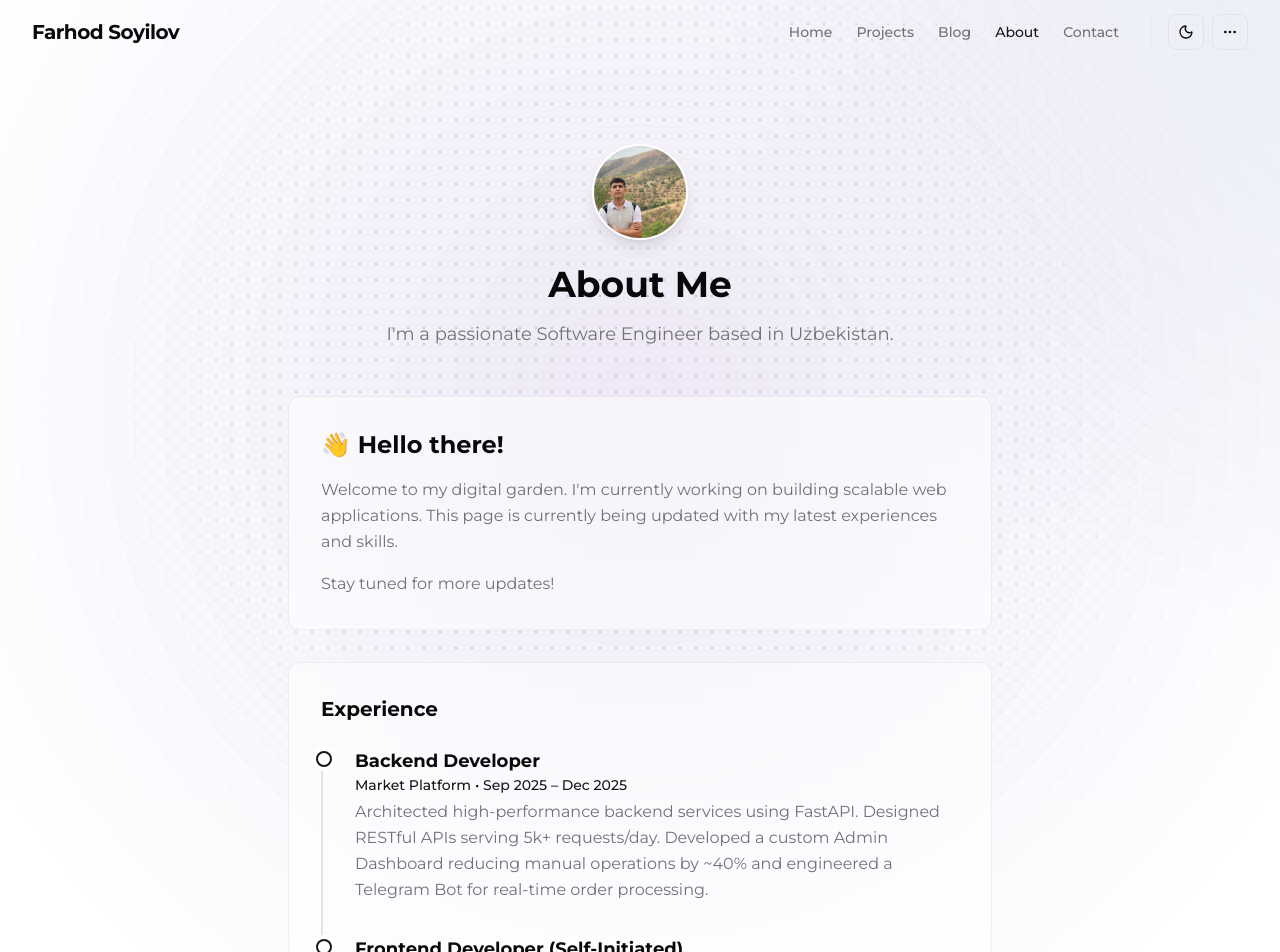
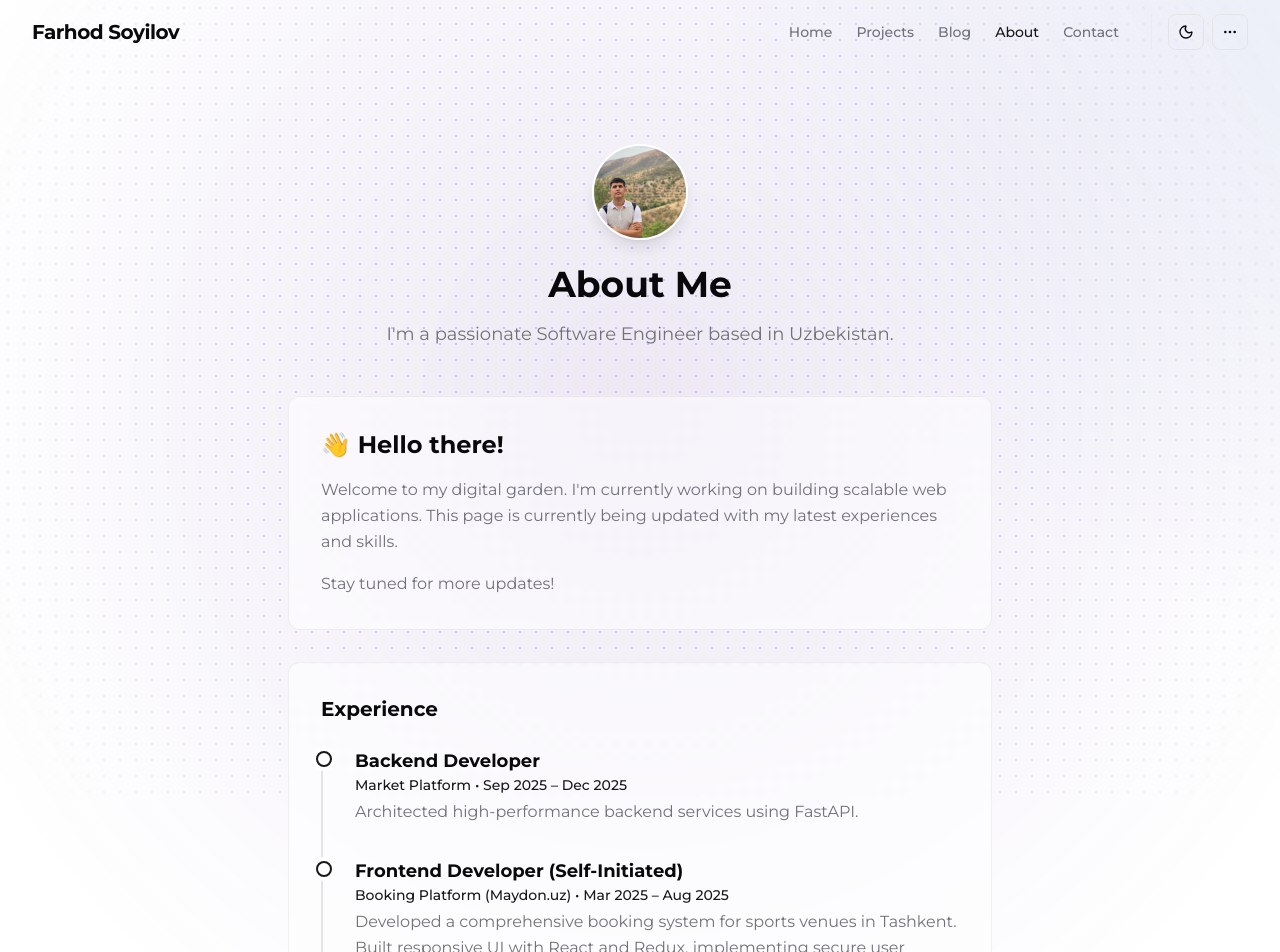
Before and after one commit to Farhodoff/portfolioo, a React (Vite) app: page /about in a window 1280 px wide. Shown: the top 952 px of the page. Built offline with nearby package versions, Linux system fonts and the light colour scheme.

Commit message:
Content: Update Backend Developer experience description

```diff
--- a/src/data/constants.js
+++ b/src/data/constants.js
@@ -18,7 +18,7 @@ export const EXPERIENCE = [
         role: "Backend Developer",
         company: "Market Platform",
         period: "Sep 2025 – Dec 2025",
-        description: "Architected high-performance backend services using FastAPI. Designed RESTful APIs serving 5k+ requests/day. Developed a custom Admin Dashboard reducing manual operations by ~40% and engineered a Telegram Bot for real-time order processing."
+        description: "Architected high-performance backend services using FastAPI."
     },
     {
         role: "Frontend Developer (Self-Initiated)",
```
